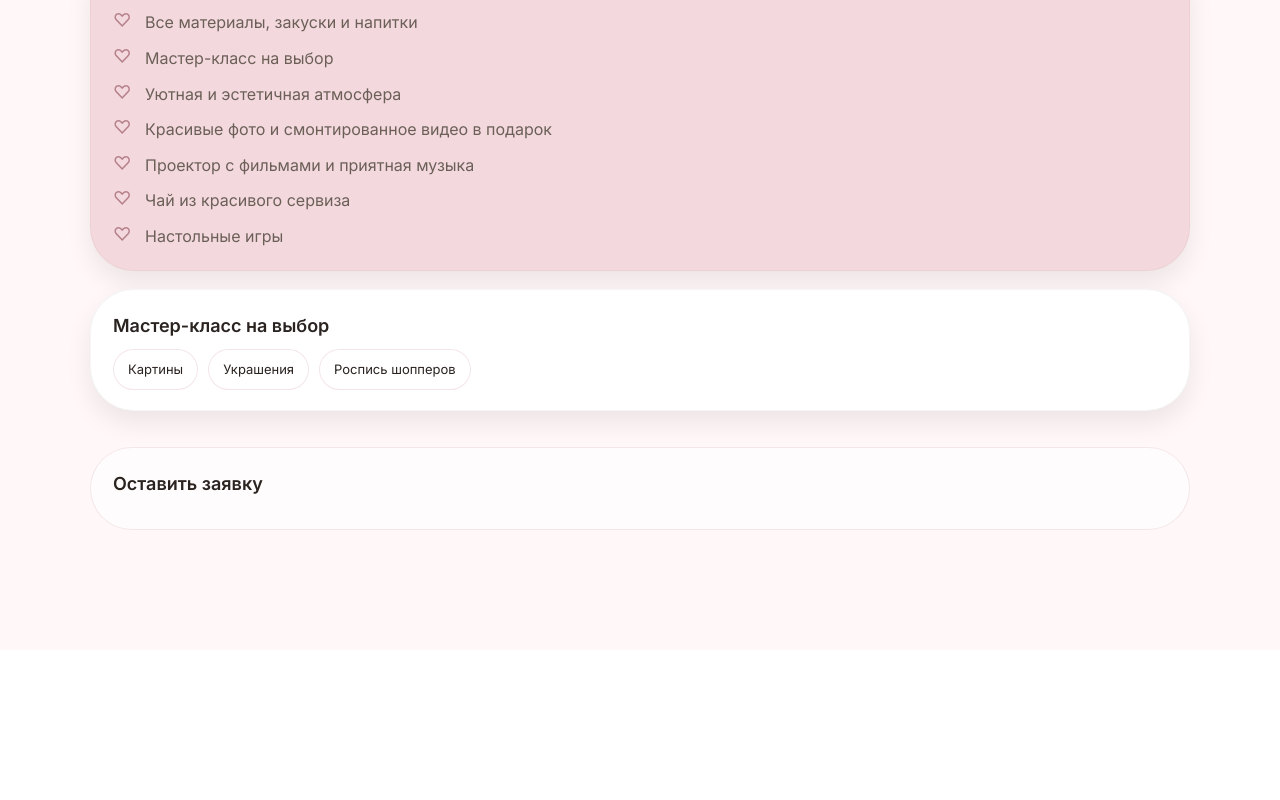
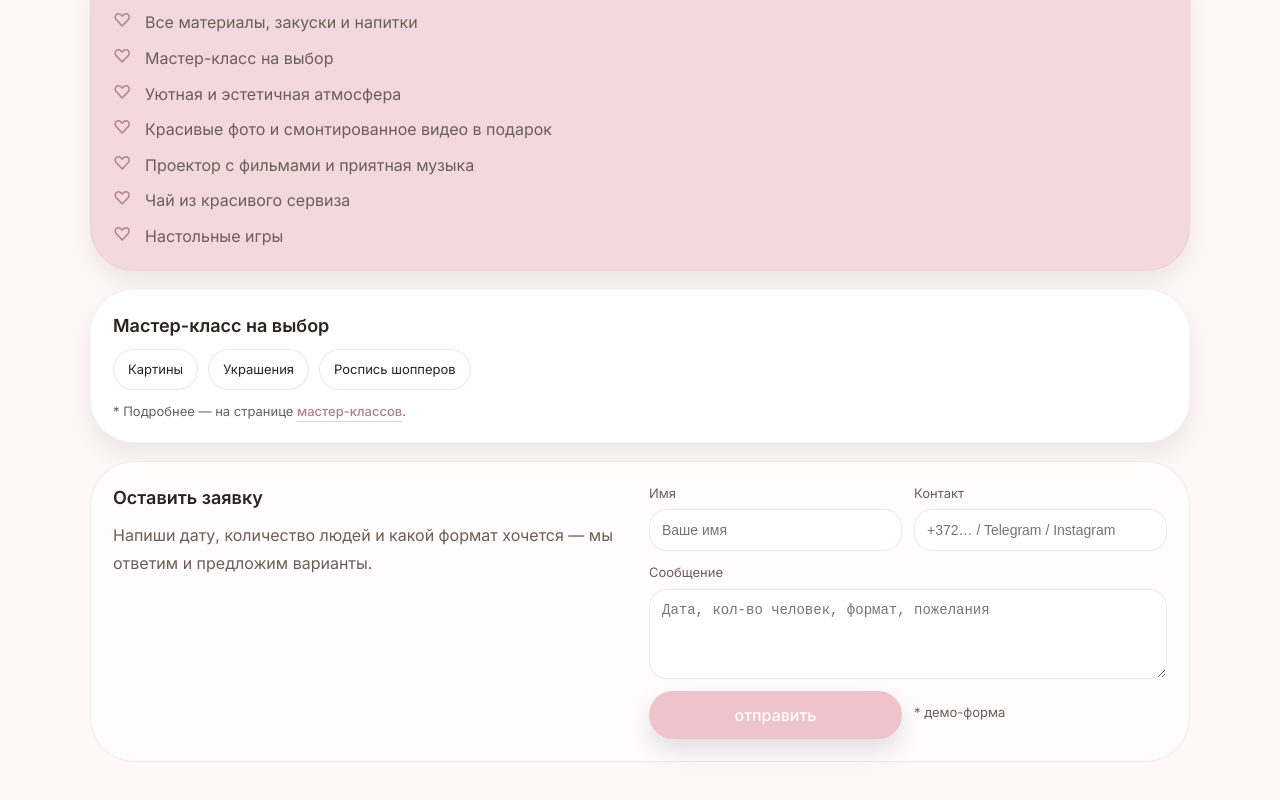
Before and after one commit to veroncav/Mona.StudiosWeb, a React (Vite) app: page /events in a window 1280 px wide. Shown: the part 5317-6117 px from the top of the page. Before the commit the page ends 5967 px from the top, so only its background shows below. Built offline with nearby package versions, Linux system fonts and the light colour scheme.

Commit message:
update events page2.0

```diff
--- a/src/pages/Events.jsx
+++ b/src/pages/Events.jsx
@@ -6,10 +6,12 @@ import heroBachelorette from "../assets/event-bachelorette.jpg";
 import heroKids from "../assets/event-kids.jpg";
 import heroBaby from "../assets/event-babyshower.jpg";
 import heroDate from "../assets/event-date.jpg";
+import heroPicnic from "../assets/picnic.jpg";
 
 // Доп фото
 import birthday1 from "../assets/event-birthday-1.jpg";
 import birthday2 from "../assets/event-birthday-2.jpg";
+import photo2 from "../assets/photo2.jpg";
 
 import bachelorette1 from "../assets/event-bachelorette-1.jpg";
 import bachelorette2 from "../assets/event-bachelorette-2.jpg";
@@ -136,8 +138,6 @@ const formats = [
         ],
         button: "забронировать",
     },
-
-    // ✅ ВЫЕЗДНЫЕ (теперь как все)
     {
         id: "outside",
         title: "Выездные мастер-классы",
@@ -147,10 +147,10 @@ const formats = [
             "Весь необходимый инвентарь, оборудование и расходники",
             "Подходит для любых мероприятий",
         ],
-        mainImg: heroBirthday,
+        mainImg: heroPicnic,
         gallery: [
             { src: birthday1, alt: "Выездной МК — фото 1" },
-            { src: birthday2, alt: "Выездной МК — фото 2" },
+            { src: photo2, alt: "Выездной МК — фото 2" },
         ],
         notes: [
             "Профессиональный мастер и декор включены",
@@ -271,12 +271,53 @@ export default function Events() {
                                         </span>
                                     ))}
                                 </div>
+
+                                <div className="eSmallNote">
+                                    * Подробнее — на странице{" "}
+                                    <a className="eInlineLink" href="/workshops">
+                                        мастер-классов
+                                    </a>
+                                    .
+                                </div>
                             </div>
+
+                            <div className="request" id="request">
+                                <div className="request__left">
+                                    <h2 className="eH2">Оставить заявку</h2>
+                                    <p className="eText">
+                                        Напиши дату, количество людей и какой формат хочется — мы ответим
+                                        и предложим варианты.
+                                    </p>
+                                </div>
+
+                                <form className="request__form">
+                                    <label className="field">
+                                        Имя
+                                        <input placeholder="Ваше имя" />
+                                    </label>
+
+                                    <label className="field">
+                                        Контакт
+                                        <input placeholder="+372… / Telegram / Instagram" />
+                                    </label>
+
+                                    <label className="field field--full">
+                                        Сообщение
+                                        <textarea
+                                            rows={4}
+                                            placeholder="Дата, кол-во человек, формат, пожелания"
+                                        />
+                                    </label>
+
+                                    <button className="eBtn eBtn--primary eBtn--wide" type="button">
+                                        отправить
+                                    </button>
+
+                                    <div className="eSmallNote">* демо-форма</div>
+                                </form>
+                            </div>
+
                         </div>
-                    </div>
-
-                    <div className="request" id="request">
-                        <h2 className="eH2">Оставить заявку</h2>
                     </div>
                 </div>
             </section>
```
Also changed, not shown: src/assets/photo2.jpg (added), src/assets/picnic.jpg (added).
